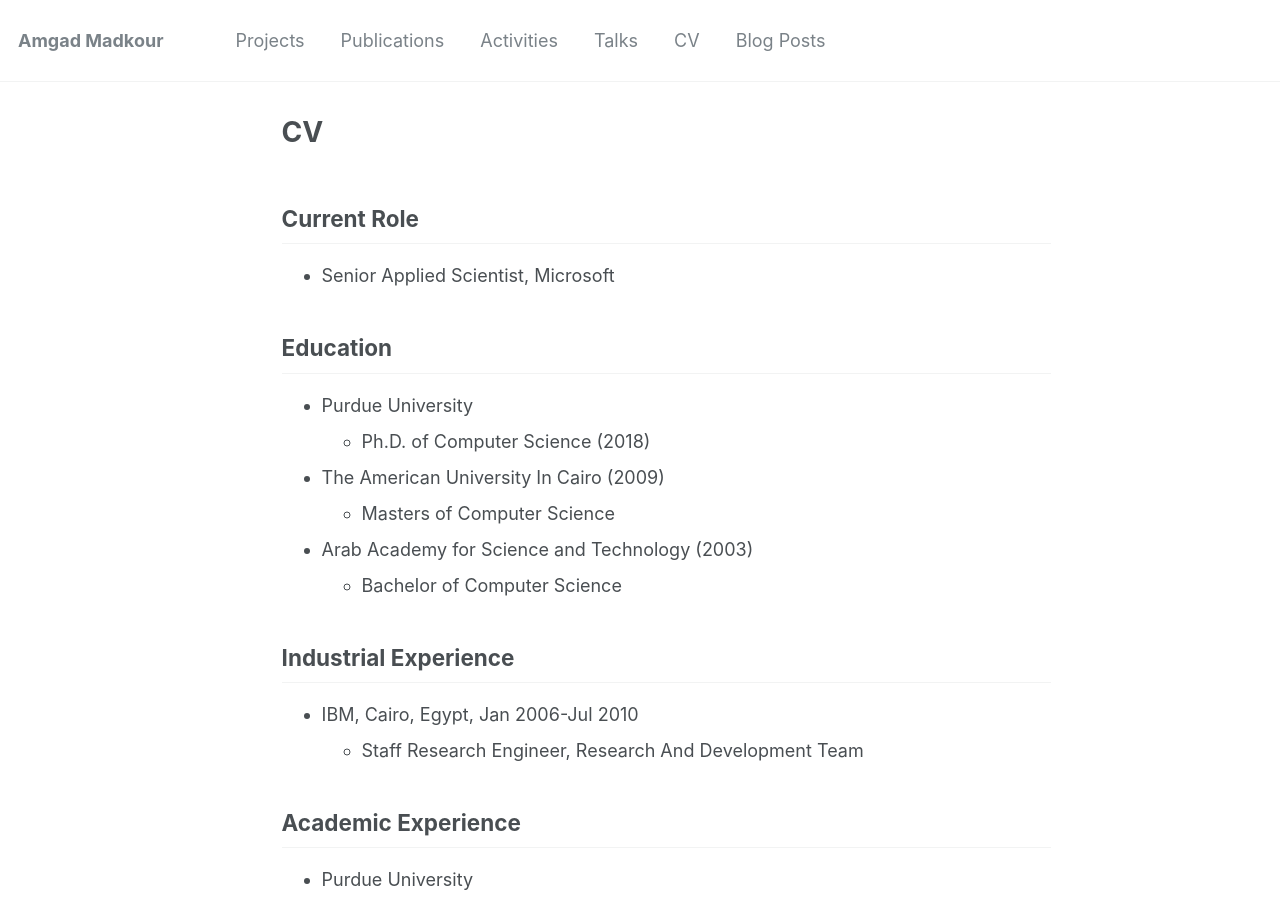
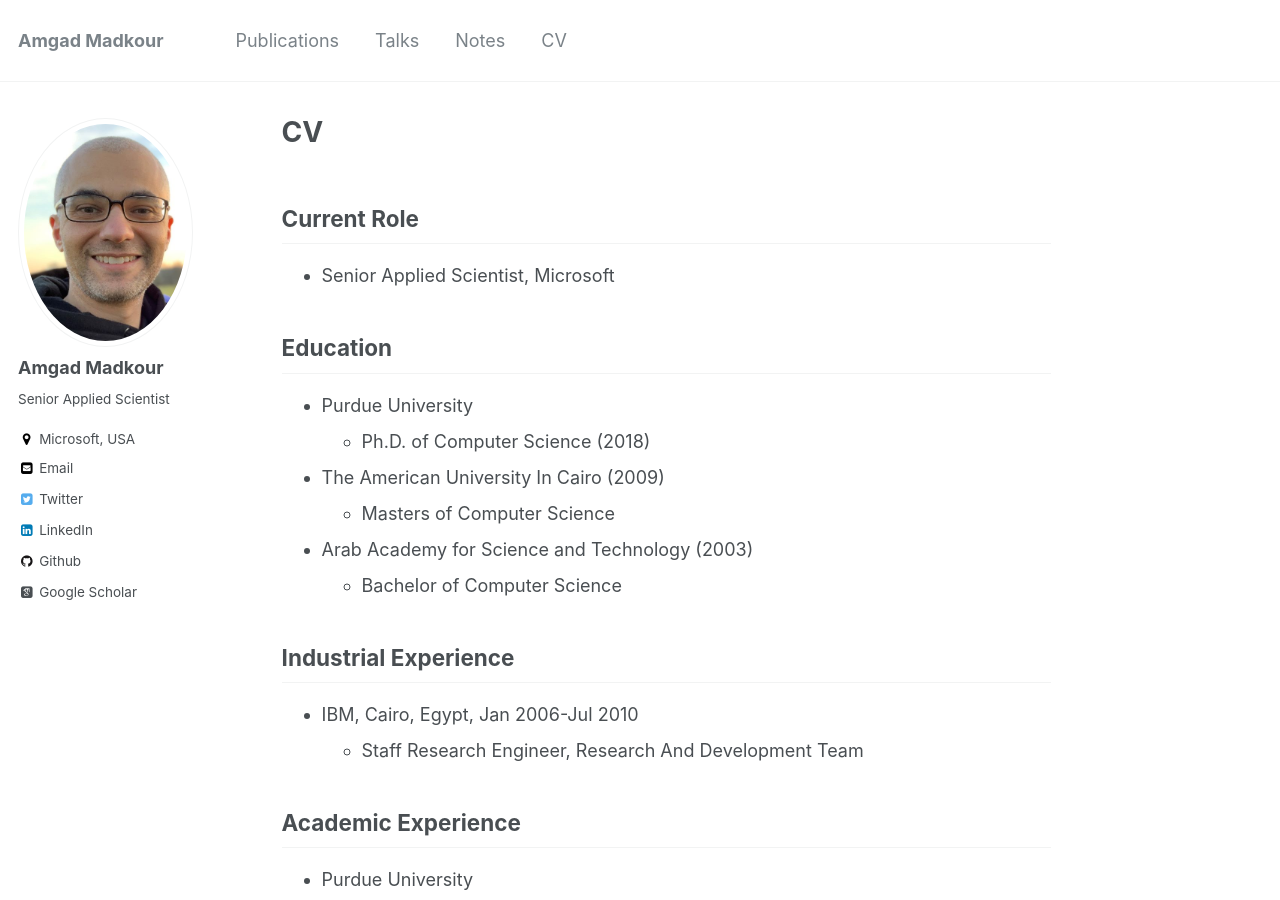
Before and after one commit to amgadmadkour/amgadmadkour.github.io, a Jekyll site: the page built from _pages/cv.md, in a window 1280 px wide and 900 px high. Built offline with Jekyll 4.4.1, drawn with Linux system fonts in a browser that asks for light colours; some web fonts are replaced.

Commit message:
Update tabs

```diff
--- a/_config.yml
+++ b/_config.yml
@@ -78,11 +78,11 @@ analytics:
 
 # Site Author
 author:
-  #name             : "Amgad Madkour"
+  name             : "Amgad Madkour"
   avatar           : "amgad.jpg"
-  #bio              : "Senior Applied Scientist"
+  bio              : "Senior Applied Scientist"
   location         :
-  #employer         : "Microsoft, USA"
+  employer         : "Microsoft, USA"
   googlescholar    : "http://scholar.google.com/citations?user=s4jIlGEAAAAJ&hl=en"
   email            : "amgad.madkour@microsoft.com"
   uri              :
--- a/_pages/talks.html
+++ b/_pages/talks.html
@@ -2,7 +2,7 @@
 layout: archive
 title: "Talks"
 permalink: /talks/
-author_profile: false
+author_profile: true
 ---
 
 <!--<p style="text-decoration:underline;"><a href="/talkmap.html">See a map of all the places I've given a talk!</a></p>-->
```
Also changed, not shown: _data/navigation.yml (+9 -6 lines), _pages/cv.md (+1 -1 lines), _pages/notes.md (added, +8 -0 lines), _pages/publications.md (+1 -1 lines), Gemfile.lock.
